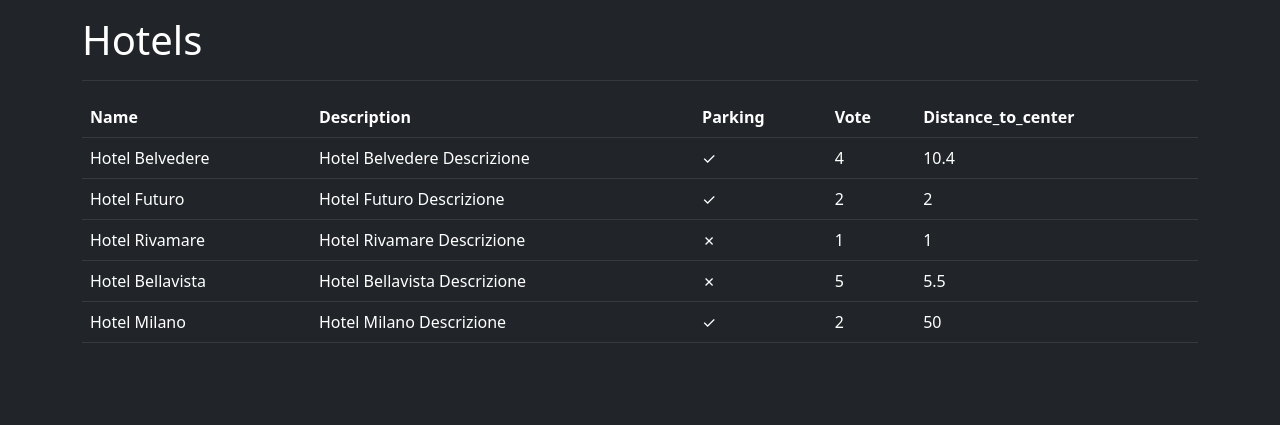
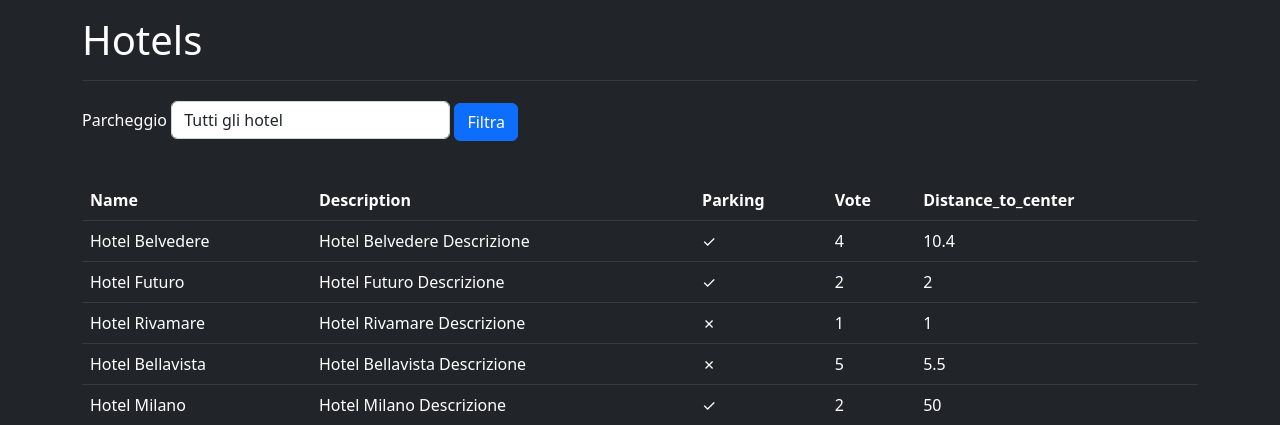
Before and after one commit to SamuelePassiatore/php-hotel, a PHP site: page / in a window 1280 px wide. Shown: the top 425 px of the page. Run offline with PHP 8.4, Linux system fonts and the light colour scheme.

Commit message:
added first filter

```diff
--- a/index.php
+++ b/index.php
@@ -37,6 +37,10 @@ $hotels = [
         'distance_to_center' => 50
     ],
 ];
+
+// Recupero la scelta dell'utente nella select
+$parking = $_GET['parking'] ?? null;
+
 ?>
 
 <!DOCTYPE html>
@@ -55,6 +59,18 @@ $hotels = [
     <div class="container pt-3">
         <h1 class="text-white">Hotels</h1>
         <hr class="text-secondary">
+        <form action="" method="GET">
+            <div class="form-group text-white">
+                <label for="parking">Parcheggio</label>
+                <select name="parking" id="parking" class="form-control w-25 d-inline-block mt-1 mb-2">
+                    <option value="">Tutti gli hotel</option>
+                    <option value="true">Con parcheggio</option>
+                    <option value="false">Senza parcheggio</option>
+                </select>
+                <input class="btn btn-primary" type="submit" value="Filtra">
+            </div>
+        </form>
+        <hr>
         <table class="table table-dark">
             <thead>
                 <tr>
@@ -65,6 +81,7 @@ $hotels = [
             </thead>
             <tbody>
                 <?php foreach ($hotels as $hotel) : ?>
+                    <?php if (!$parking || $hotel['parking'] === ($parking == 'true')) : ?>
                         <tr>
                             <td> <?= $hotel['name'] ?></td>
                             <td> <?= $hotel['description'] ?></td>
@@ -72,6 +89,7 @@ $hotels = [
                             <td> <?= $hotel['vote'] ?></td>
                             <td> <?= $hotel['distance_to_center'] ?></td>
                         </tr>
+                    <?php endif; ?>
                 <?php endforeach; ?>
             </tbody>
         </table>
```
Lines whose indentation alone changed are shown as unchanged.
